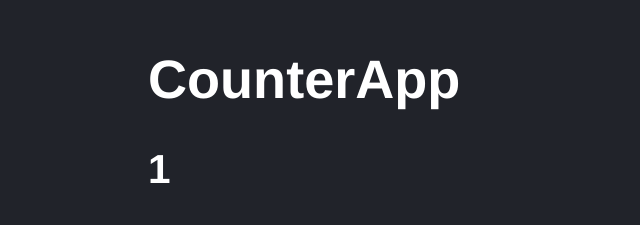
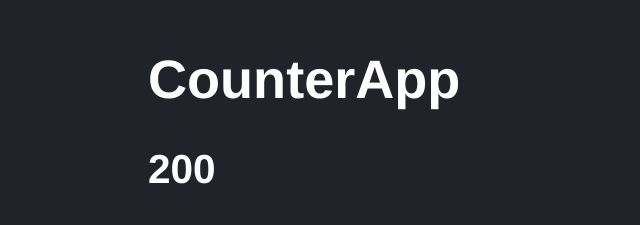
Before and after one commit to ImSuperSir/LearningReactVite, a React (Vite) app: page / in a window 1280 px wide. Shown: the part 136-361 px from the top of the page, without its empty margins (0-640 px from the left). Built offline with nearby package versions, Linux system fonts and the light colour scheme.

Commit message:
CounterApp - AgregandoHooks

```diff
--- a/src/CounterApp.jsx
+++ b/src/CounterApp.jsx
@@ -1,7 +1,11 @@
+import { useState }  from 'react'; // "use" por definición es usado para identificar los hooks
 import PropTypes from 'prop-types';
 
 
 export const CounterApp  = ({value}) => {
+
+
+  const [counter, setCounter] = useState(value);  //los hooks deben ser constantes, las constantes son mas ligeras
 
   // function handleAdd(event) {
   //   ...
@@ -9,19 +13,25 @@ export const CounterApp  = ({value}) => {
   const handleAdd = (event) => {
     /* de aca para el manejo del evento, podemos desestructura y
     o realizar cualquier cosa que deseemos */
-    console.log(event)
+    // console.log(event)
+    //setCounter(counter + 1);
+                              /*practicamente le estamos diciento que hay un cambio en el estado, y el componente se redibuja
+                              No podemos realizar counter++, ya que counter es tipo const, y eso es correcto
+                              lo que hacemos con el setcounter es que redespliega el componente. */
+
+      setCounter( (c) => c + 1) ;
   }
 
   return (
     <>
       <h1>CounterApp</h1>
-      <h2>{ value }</h2>
+      <h2>{ counter }</h2>
       {/* <button onClick={ (event) => handleAdd(event)}> */}
       <button onClick={ handleAdd }>  {
-                                        /*esta linea esta simplificada, porque
+                                        /* "handleAdd" esta linea esta simplificada, porque
                                         solo se maneja un argumento,
                                         que lo toma por default (checar la linea anterior),
-                                        osea es lo mismmo : (event) => handleAdd(event)
+                                        osea es lo mismmo que: (event) => handleAdd(event)
                                         El evento onclick recibe el event, y este lo envia a handleAdd
                                         */}
         +1
--- a/src/main.jsx
+++ b/src/main.jsx
@@ -14,6 +14,6 @@ ReactDOM.createRoot(document.getElementById('root')).render(
   <React.StrictMode>
     {/* <MyFirstApp  title="Software Engineer" subtitle="Lauro Ramirez H."/> */}
     {/* <MyFirstApp /> */}
-    <CounterApp value={1} />
+    <CounterApp value={200} />
   </React.StrictMode>
 );
```
